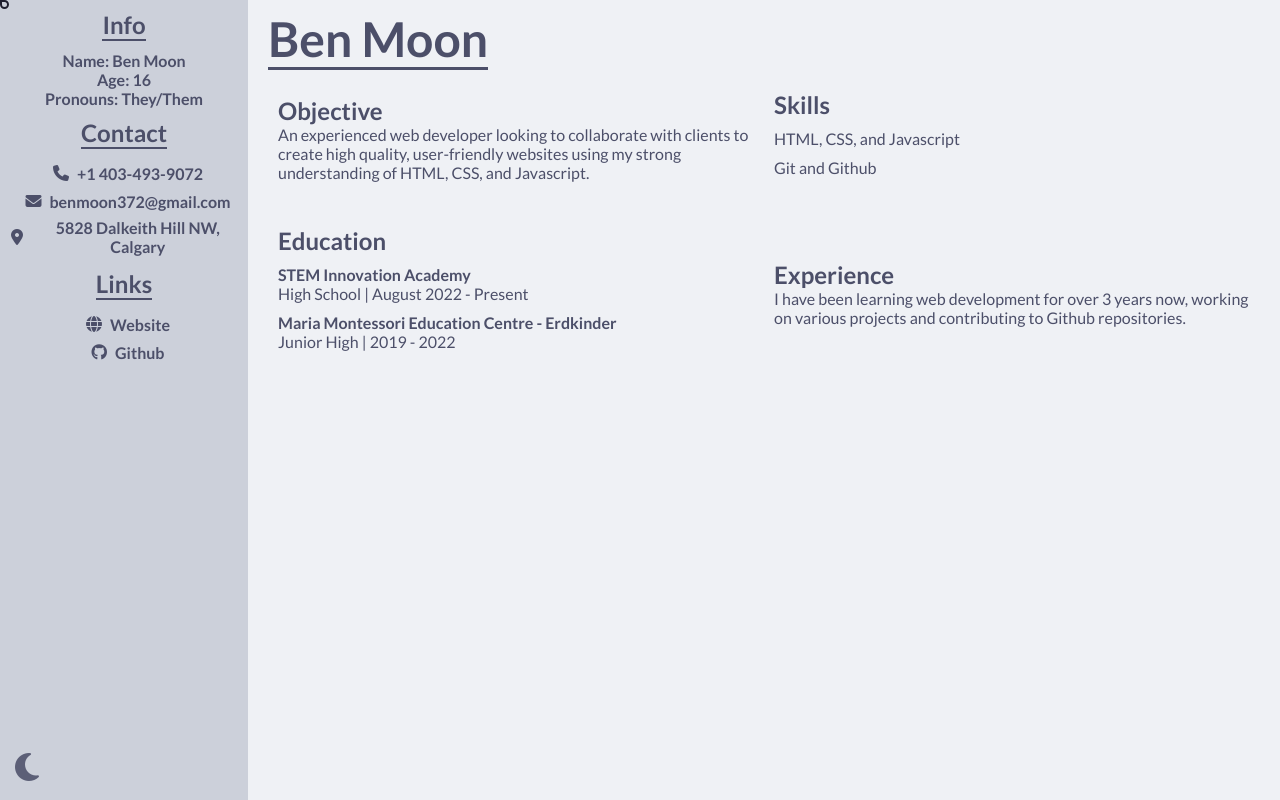
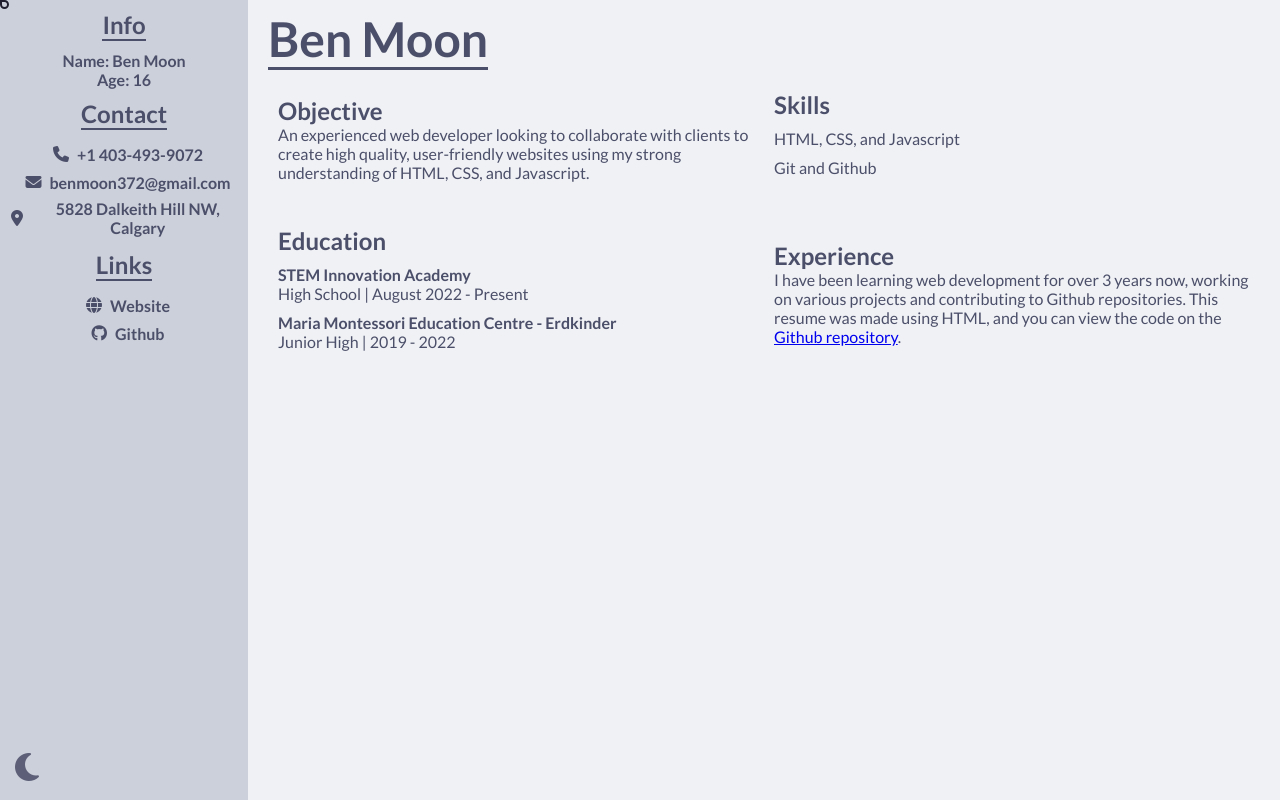
Before and after one commit to Boxit379/resume, a plain HTML site: page index.html in a window 1280 px wide. Drawn offline with Linux system fonts and the light colour scheme.

Commit message:
Small content changes

```diff
--- a/index.html
+++ b/index.html
@@ -25,7 +25,6 @@
                 <h2 id="infoTitle">Info</h2>
                 <h4 id="name">Name: Ben Moon</h4>
                 <h4 id="age">Age: 16</h4>
-                <h4 id="pronouns">Pronouns: They/Them</h4>
             </div>
             <div id="contact">
                 <h2 id="contactTitle">Contact</h3>
@@ -86,7 +85,7 @@
                 </div>
                 <div class="columnItem" id="experience">
                     <h2>Experience</h2>
-                    <p>I have been learning web development for over 3 years now, working on various projects and contributing to Github repositories.</p>
+                    <p>I have been learning web development for over 3 years now, working on various projects and contributing to Github repositories. This resume was made using HTML, and you can view the code on the <a href="https://github.com">Github repository</a>.</p>
                 </div>
             </div>
         </div>
```
